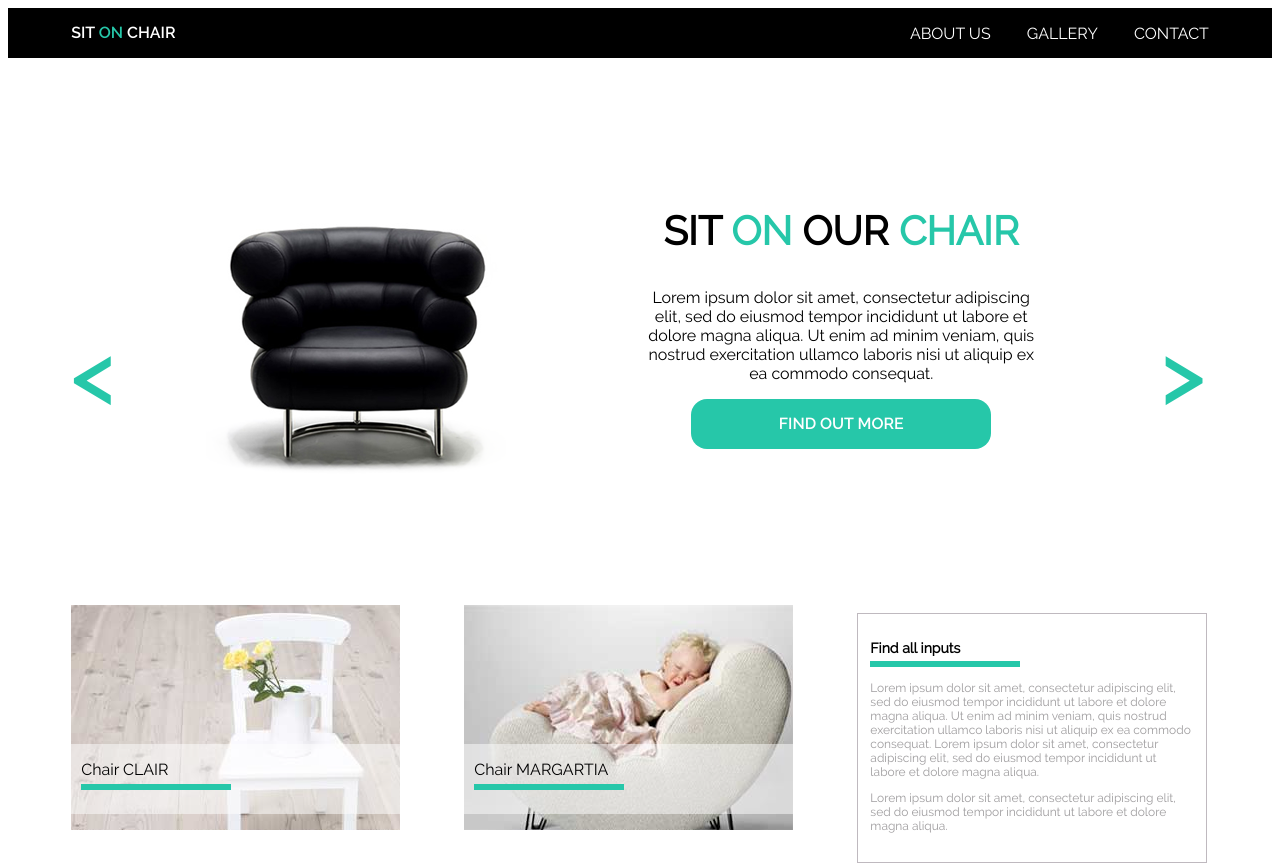
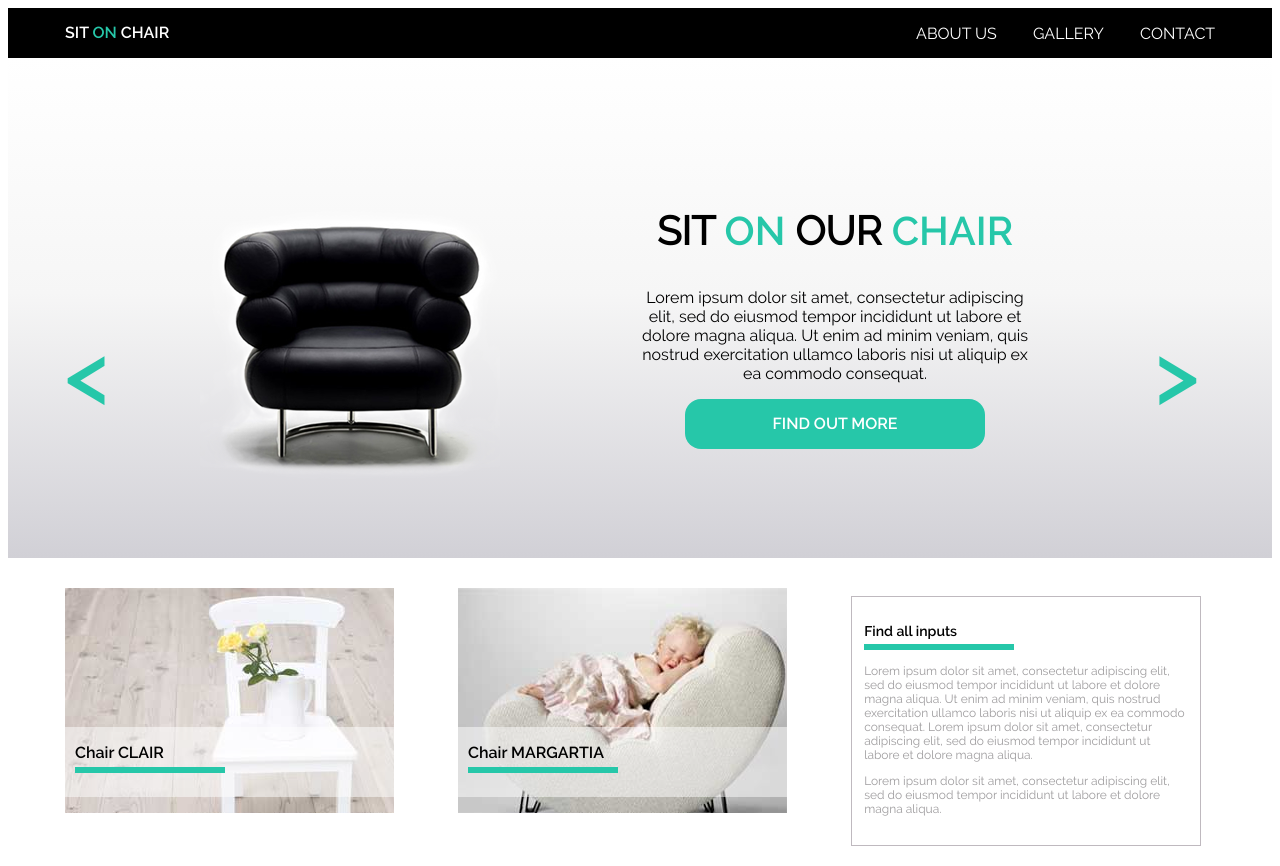
Before and after one commit to natapaulis/Sit-On-a-Chair, a plain HTML site: page Sit_on_chair/index.html in a window 1280 px wide. Shown: the top 866 px of the page. Drawn offline with Linux system fonts and the light colour scheme.

Commit message:
Change main-width

```diff
--- a/Sit_on_chair/css/style.css
+++ b/Sit_on_chair/css/style.css
@@ -34,7 +34,7 @@ body {
 }
 
 .main-width {
-  width:90%;
+  width:1150px;
   margin: 0 auto;
 }
 
@@ -101,7 +101,6 @@ header {
   display: block;
 }
 
-/
 .slider {
   height: 500px;
   background: rgba(255,255,255,1);
@@ -146,6 +145,7 @@ header {
 
 .slider-text span {
   color: #26c7a9;
+  font-family: 'ralewaysemibold', Arial, sans-serif;
 }
 
 .slider-text p {
@@ -200,6 +200,7 @@ header {
   margin-left: 10px;
   border-bottom: 6px solid #26c7a9;
   padding-bottom: 5px;
+  font-family: 'ralewaysemibold', Arial, sans-serif;
 }
 
 .gallery-text {
@@ -215,6 +216,7 @@ header {
   width: 150px;
   border-bottom: 6px solid #26c7a9;
   padding-bottom: 5px;
+  font-family: 'ralewaysemibold', Arial, sans-serif;
 }
 
 .gallery-text p {
```
